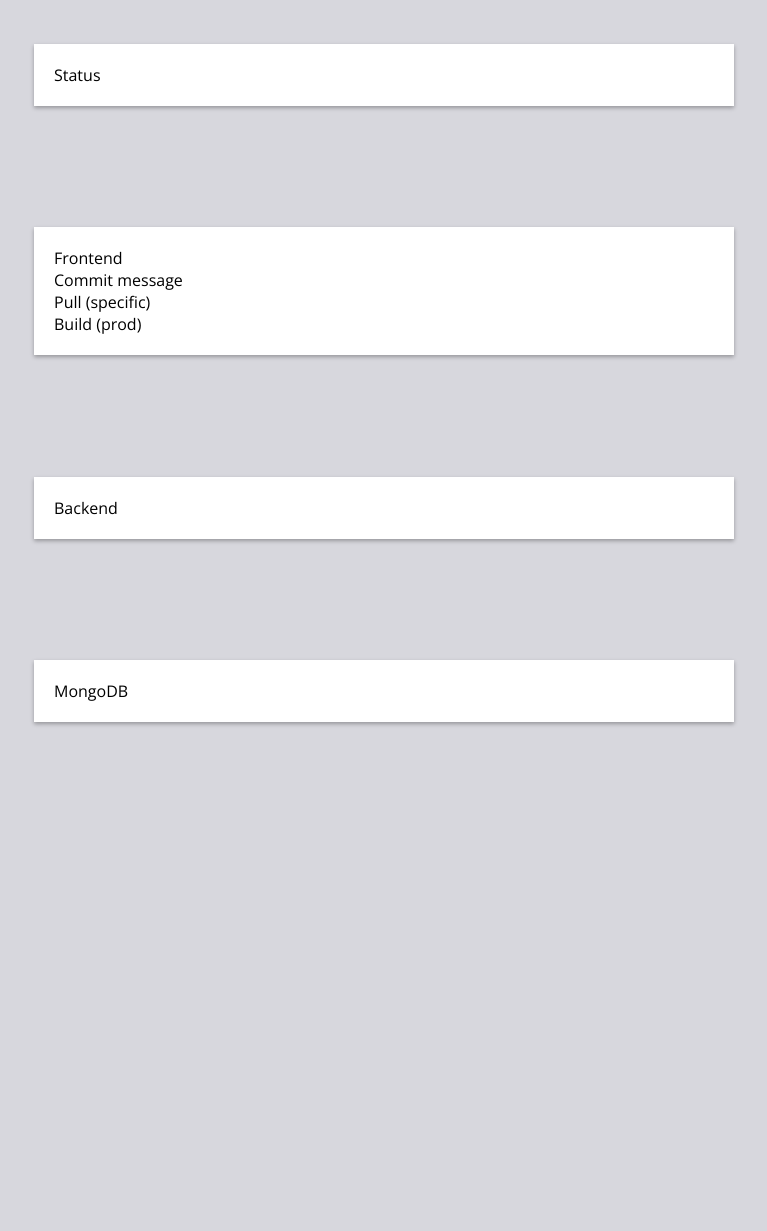
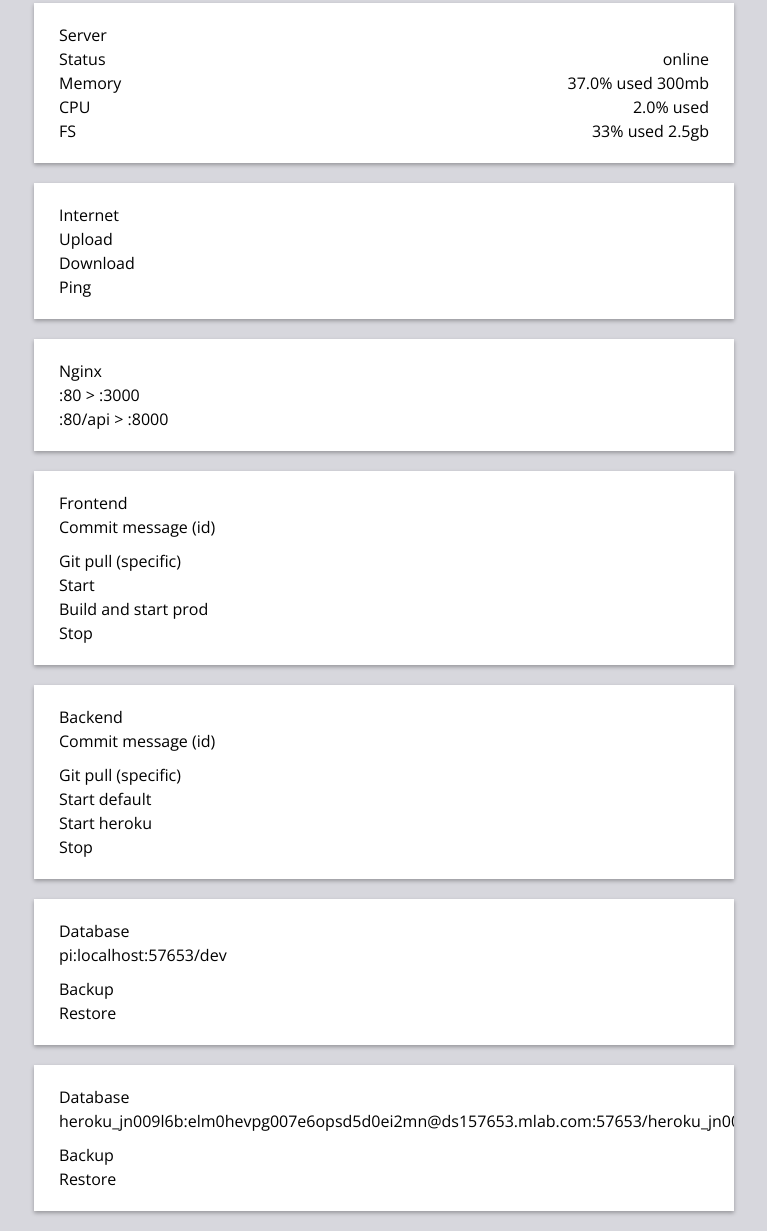
Before and after one commit to mpakunderscore/ci, a website: page web/index.html in a window 1280 px wide. Shown: the part 17-1248 px from the top of the page, without its empty margins (256-1023 px from the left). Before the commit the page ends 800 px from the top, so only its background shows below. Drawn offline with nearby package versions, Linux system fonts and the light colour scheme.

Commit message:
Stable design alpha 1

```diff
--- a/index.js
+++ b/index.js
@@ -18,8 +18,10 @@
 
 server.listen(port);
 
-
-
 require('./server/config.js')
 
 let services = require('./server/services.js');
+
+let memory = require('./server/memory.js');
+
+let speedtest = require('./server/speedtest.js');
--- a/package.json
+++ b/package.json
@@ -7,8 +7,10 @@
     "child_process": "^1.0.2",
     "dotenv": "^5.0.1",
     "express": "^4.16.2",
+    "free-memory": "^1.0.0",
     "http": "^0.0.0",
-    "path": "^0.12.7"
+    "path": "^0.12.7",
+    "speedtest-net": "^1.4.2"
   },
   "devDependencies": {},
   "scripts": {
--- /dev/null
+++ b/server/memory.js
@@ -0,0 +1,6 @@
+let free = require("free-memory");
+
+free(function (err, info) {
+
+    console.log('memory: ' + info);
+});
--- a/server/services.js
+++ b/server/services.js
@@ -5,6 +5,7 @@
     {name: 'node-mongo-frontend', run: 'npm run start'}
 ];
 
+// {name: 'node-mongo-backend', run: 'npm start default'},
 // {name: 'node-mongo-frontend', run: 'npm run start'}
 
 let state = {};
--- a/web/css/index.css
+++ b/web/css/index.css
@@ -5,7 +5,7 @@
     font-family: 'Open Sans', sans-serif;
     font-weight: 300;
     /*letter-spacing: 1px;*/
-    /*line-height: 24px;*/
+    line-height: 24px;
 }
 
 body {
@@ -40,6 +40,8 @@
     width: 700px;
     min-height: 100%;
 
+    padding-top: 20px;
+
     display: flex;
     flex-direction: column;
     justify-content: space-around;
@@ -55,6 +57,8 @@
     width: 100%;
     max-width: 700px;
     /*height: 250px;*/
+
+    margin-bottom: 20px;
 
     background-color: white;
 
@@ -72,3 +76,29 @@
 .block:hover {
     box-shadow: 0 8px 16px rgba(0, 0, 0, 0.3);
 }
+
+.block > div {
+    padding-left: 5px;
+    padding-right: 5px;
+}
+
+.block > div:hover {
+    background-color: rgba(0, 0, 0, 0.1);
+}
+
+.name {
+    font-weight: 400;
+}
+
+span {
+    float: right;
+}
+
+.controls {
+    margin-top: 10px;
+}
+
+.controls > div:hover {
+    cursor: pointer;
+    color: red;
+}
--- a/web/index.html
+++ b/web/index.html
@@ -26,22 +26,45 @@
 
             <div class="block">
                 <div class="name">
-                    Status
+                    Server
                 </div>
-                <div class="logs">
+                <div>Status<span>online</span></div>
+                <div>Memory<span>37.0% used 300mb</span></div>
+                <div>CPU<span>2.0% used</span></div>
+                <div>FS<span>33% used 2.5gb</span></div>
+            </div>
 
+            <div class="block">
+                <div class="name">
+                    Internet
+                </div>
+                <div>Upload</div>
+                <div>Download</div>
+                <div>Ping</div>
+            </div>
 
+            <div class="block">
+                <div class="name">
+                    Nginx
                 </div>
+                <div>:80 > :3000</div>
+                <div>:80/api > :8000</div>
             </div>
 
             <div class="block">
                 <div class="name">
                     Frontend
                 </div>
-                <div>Commit message</div>
+                <div>Commit message (id)</div>
                 <div class="controls">
-                    <div>Pull (specific)</div>
-                    <div>Build (prod)</div>
+                    <div>Git pull (specific)</div>
+                    <div>Start</div>
+                    <div>Build and start prod</div>
+                    <div>Stop</div>
+                </div>
+
+                <div class="logs">
+
                 </div>
             </div>
 
@@ -49,11 +72,34 @@
                 <div class="name">
                     Backend
                 </div>
+                <div>Commit message (id)</div>
+                <div class="controls">
+                    <div>Git pull (specific)</div>
+                    <div>Start default</div>
+                    <div>Start heroku</div>
+                    <div>Stop</div>
+                </div>
             </div>
 
             <div class="block">
                 <div class="name">
-                    MongoDB
+                    Database
+                </div>
+                <div>pi:localhost:57653/dev</div>
+                <div class="controls">
+                    <div>Backup</div>
+                    <div>Restore</div>
+                </div>
+            </div>
+
+            <div class="block">
+                <div class="name">
+                    Database
+                </div>
+                <div>heroku_jn009l6b:elm0hevpg007e6opsd5d0ei2mn@ds157653.mlab.com:57653/heroku_jn009l6b</div>
+                <div class="controls">
+                    <div>Backup</div>
+                    <div>Restore</div>
                 </div>
             </div>
 
```
Also changed, not shown: server/git.js (+45 -0 lines), server/speedtest.js (added, +10 -0 lines).
